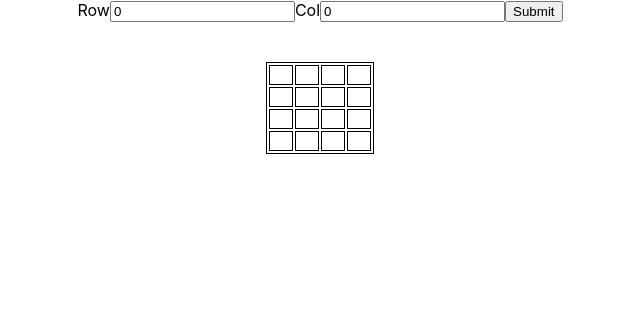
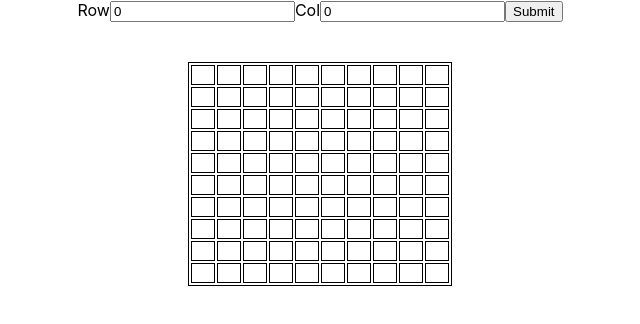
Before and after one commit to cducote/grid-generator, a React (Create React App) app: page / in a window 1280 px wide. Shown: the top 324 px of the page, without its empty margins (320-960 px from the left). Built offline with nearby package versions, Linux system fonts and the light colour scheme.

Commit message:
dynamic object generation

```diff
--- a/src/components/Grid.js
+++ b/src/components/Grid.js
@@ -24,12 +24,20 @@ class Grid extends Component {
         {
             id: 3,
         },
-       ]
+       ],
+       userInput: 10,
+       newRow: []
     }
 
-    // componentDidMount = () => {
-    //  this.makeGrid()
-    // }
+
+    componentDidMount = () => {
+        const x = this.state.userInput
+        let objects = []
+        for (var i = 0; i < x; i++) {
+            objects[i] = {id: i}
+        }
+        this.setState({ newRow: objects })
+    }
 
     handleChange = async (e) => {
         let editGrid = { ...this.state.editGrid }
@@ -52,7 +60,7 @@ class Grid extends Component {
     }
 
     makeGrid() {
-        let arr = this.state.arr
+        let arr = this.state.newRow
         return arr.map((row, i) => {
             return (
             <tr key={i}>
@@ -65,19 +73,6 @@ class Grid extends Component {
             )
         })
     }
-    // makeGrid() {
-    //     let arr = this.state.arr
-    //     for (var i=0; i < arr.length; i++) {
-
-    //         console.log(arr.length)
-    //         return(
-    //         <tr>
-    //             <td>
-    //             </td>
-    //         </tr>
-    //         )
-    //     }
-    // }
 
     render() {
 
```
